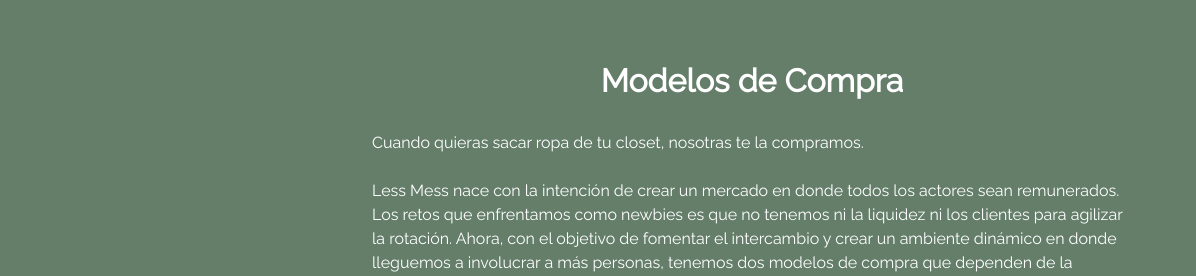
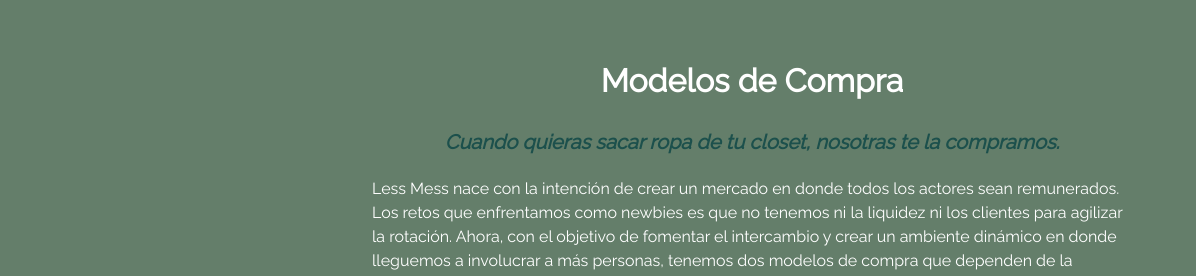
Before and after one commit to tlacuilose/lmlanding, a website: page vende.html in a window 1280 px wide. Shown: the part 900-1176 px from the top of the page, 84-1280 px from the left. Drawn offline with Linux system fonts and the light colour scheme.

Commit message:
Fixes quote.

```diff
--- a/vende.html
+++ b/vende.html
@@ -94,7 +94,7 @@
                 <p class="title has-text-centered">
                 Modelos de Compra
                 </p>
-                <p>
+                <p class="title is-italic has-text-centered has-text-dark is-size-5">
                 Cuando quieras sacar ropa de tu closet, nosotras te la compramos.
                 </p>
               </div>
```
